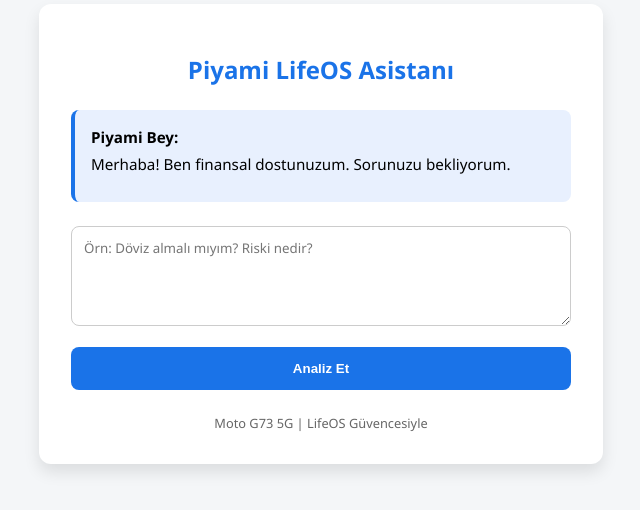
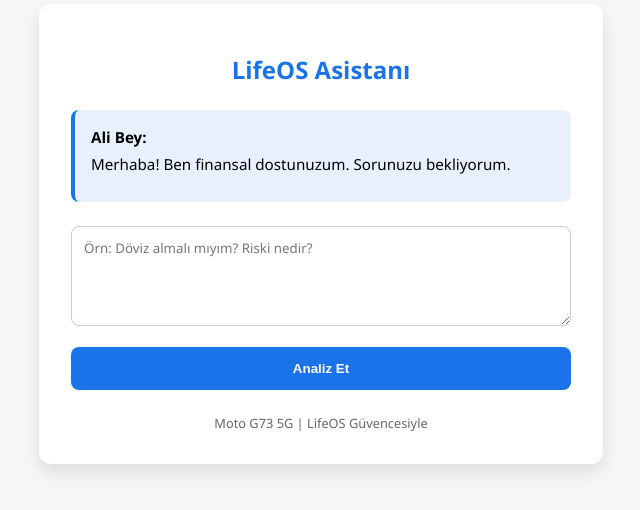
Before and after one commit to piyamijj/Finans, a plain HTML site: page index.html in a window 1280 px wide. Shown: the part 166-676 px from the top of the page, without its empty margins (319-959 px from the left). Drawn offline with Linux system fonts and the light colour scheme.

Commit message:
Update index.html

```diff
--- a/index.html
+++ b/index.html
@@ -3,7 +3,7 @@
 <head>
     <meta charset="UTF-8">
     <meta name="viewport" content="width=device-width, initial-scale=1.0">
-    <title>Piyami LifeOS Finans</title>
+    <title>Ali LifeOS Finans</title>
     <style>
         body { font-family: 'Segoe UI', Tahoma, Geneva, Verdana, sans-serif; background-color: #f4f6f8; display: flex; justify-content: center; align-items: center; min-height: 100vh; margin: 0; }
         .card { background: white; width: 90%; max-width: 500px; padding: 2rem; border-radius: 12px; box-shadow: 0 8px 16px rgba(0,0,0,0.1); }
@@ -19,10 +19,10 @@
 <body>
 
     <div class="card">
-        <h1>Piyami LifeOS Asistanı</h1>
+        <h1>LifeOS Asistanı</h1>
 
         <div class="response-area">
-            <strong style="display:block; margin-bottom:5px;">Piyami Bey:</strong>
+            <strong style="display:block; margin-bottom:5px;">Ali Bey:</strong>
             <span id="responseText">Merhaba! Ben finansal dostunuzum. Sorunuzu bekliyorum.</span>
         </div>
 
```
